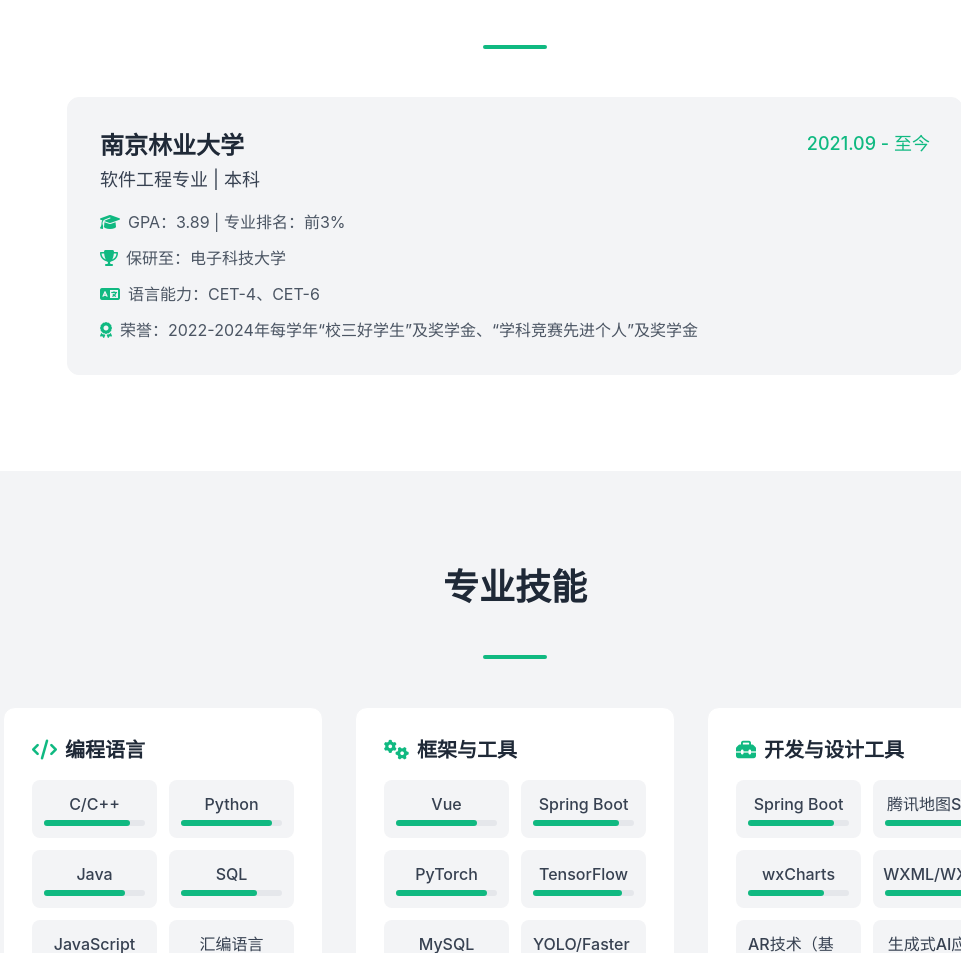
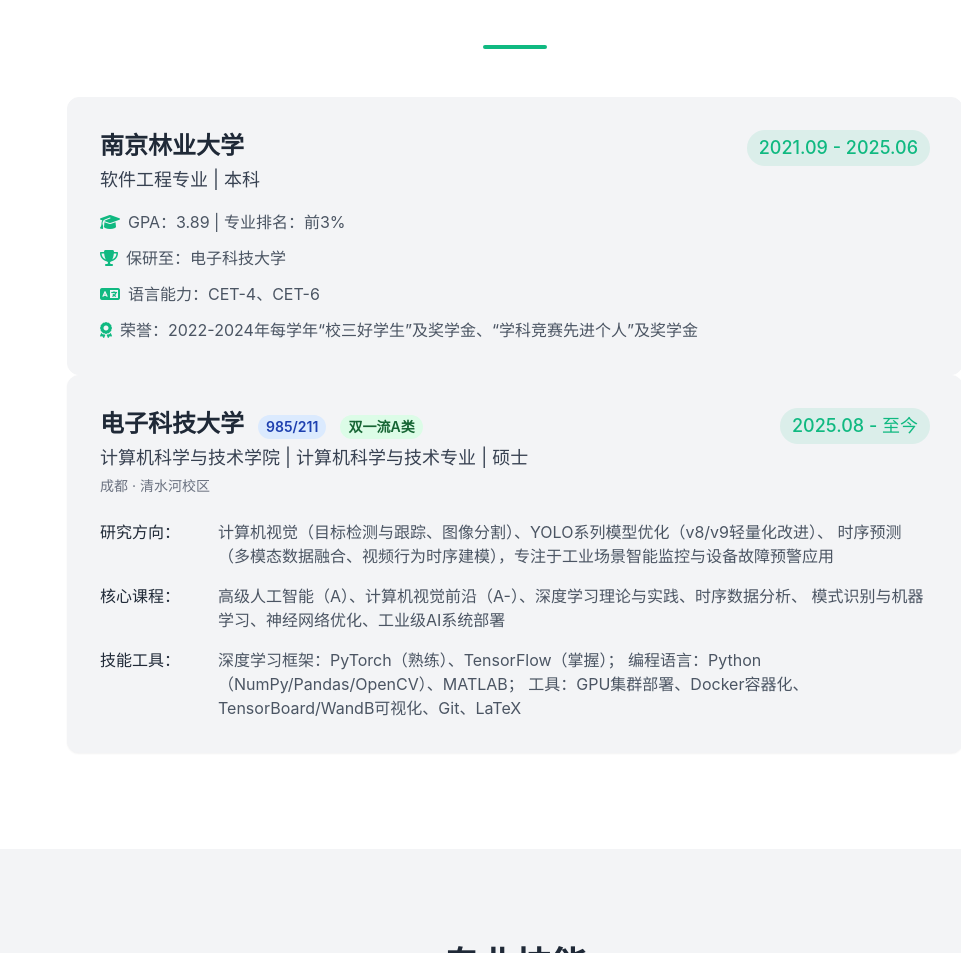
Before and after one commit to Neil-liu7/ssq, a plain HTML site: page index.html in a window 1280 px wide. Shown: the part 764-1717 px from the top of the page, without its empty margins (125-1086 px from the left). Drawn offline with nearby package versions, Linux system fonts and the light colour scheme.

Commit message:
second commit

```diff
--- a/index.html
+++ b/index.html
@@ -173,7 +173,7 @@
                         <h3 class="text-xl sm:text-2xl font-semibold text-dark">南京林业大学</h3>
                         <p class="text-lg text-gray-700 mt-1">软件工程专业 | 本科</p>
                     </div>
-                    <span class="text-primary font-medium text-lg">2021.09 - 至今</span>
+                    <span class="text-primary font-medium text-lg bg-primary/10 px-3 py-1 rounded-full">2021.09 - 2025.06</span>
                 </div>
                 <div class="space-y-3 text-gray-600">
                     <div class="flex items-center gap-2">
@@ -195,6 +195,49 @@
                 </div>
             </div>
         </div>
+        <div class="max-w-4xl mx-auto space-y-8">
+            <!-- 电子科技大学硕士 -->
+            <div class="bg-neutral rounded-xl p-6 sm:p-8 border border-gray-100 card-hover shadow-sm hover:shadow-md transition-shadow duration-300">
+                <div class="flex flex-col sm:flex-row sm:justify-between sm:items-start gap-4 mb-6">
+                    <div>
+                        <h3 class="text-xl sm:text-2xl font-semibold text-dark">电子科技大学 <span class="inline-block ml-2 text-sm bg-blue-100 text-blue-800 px-2 py-0.5 rounded-full">985/211</span> <span class="inline-block ml-2 text-sm bg-green-100 text-green-800 px-2 py-0.5 rounded-full">双一流A类</span></h3>
+                        <p class="text-lg text-gray-700 mt-1">计算机科学与技术学院 | 计算机科学与技术专业 | 硕士</p>
+                        <p class="text-sm text-gray-500 mt-1">成都 · 清水河校区</p>
+                    </div>
+                    <span class="text-primary font-medium text-lg bg-primary/10 px-3 py-1 rounded-full">2025.08 - 至今</span>
+                </div>
+
+                <div class="space-y-4 text-gray-600">
+                    <!-- 研究方向 -->
+                    <div class="flex flex-col sm:flex-row sm:items-start gap-2">
+                        <span class="font-medium text-dark min-w-[110px]">研究方向：</span>
+                        <span>
+                    计算机视觉（目标检测与跟踪、图像分割）、YOLO系列模型优化（v8/v9轻量化改进）、
+                    时序预测（多模态数据融合、视频行为时序建模），专注于工业场景智能监控与设备故障预警应用
+                </span>
+                    </div>
+
+                    <!-- 核心课程 -->
+                    <div class="flex flex-col sm:flex-row sm:items-start gap-2">
+                        <span class="font-medium text-dark min-w-[110px]">核心课程：</span>
+                        <span>
+                    高级人工智能（A）、计算机视觉前沿（A-）、深度学习理论与实践、时序数据分析、
+                    模式识别与机器学习、神经网络优化、工业级AI系统部署
+                </span>
+                    </div>
+                    <!-- 技能工具 -->
+                    <div class="flex flex-col sm:flex-row sm:items-start gap-2">
+                        <span class="font-medium text-dark min-w-[110px]">技能工具：</span>
+                        <span>
+                    深度学习框架：PyTorch（熟练）、TensorFlow（掌握）；
+                    编程语言：Python（NumPy/Pandas/OpenCV）、MATLAB；
+                    工具：GPU集群部署、Docker容器化、TensorBoard/WandB可视化、Git、LaTeX
+                </span>
+                    </div>
+                </div>
+            </div>
+        </div>
+
     </div>
 </section>
 
```
